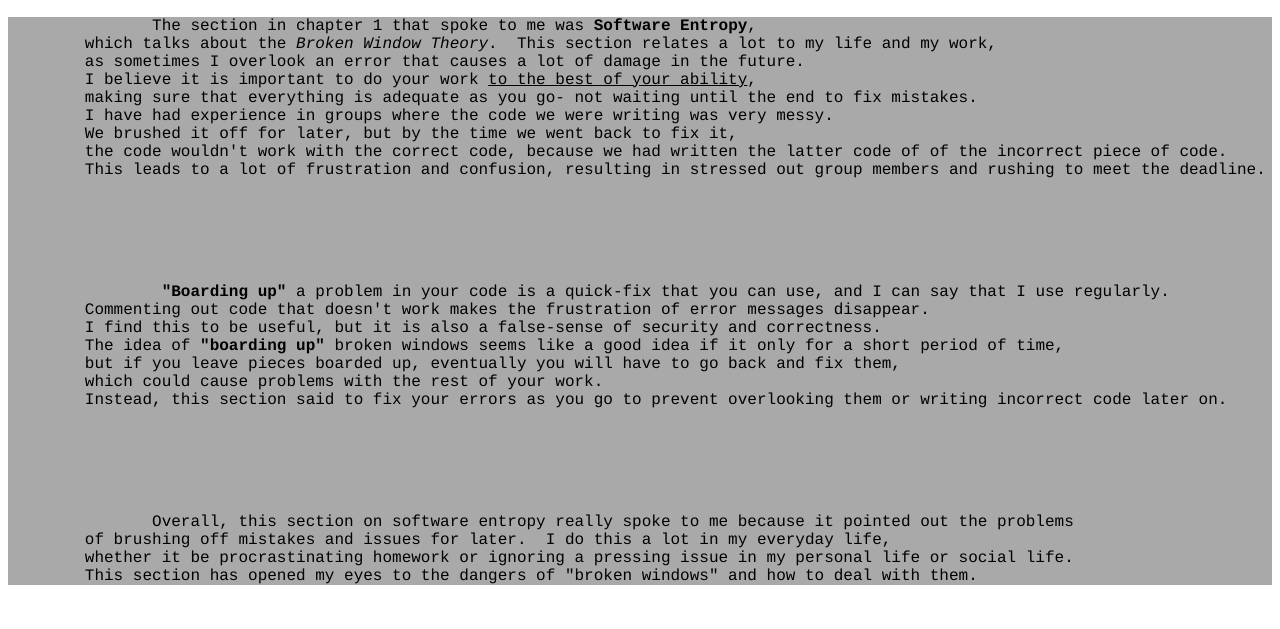
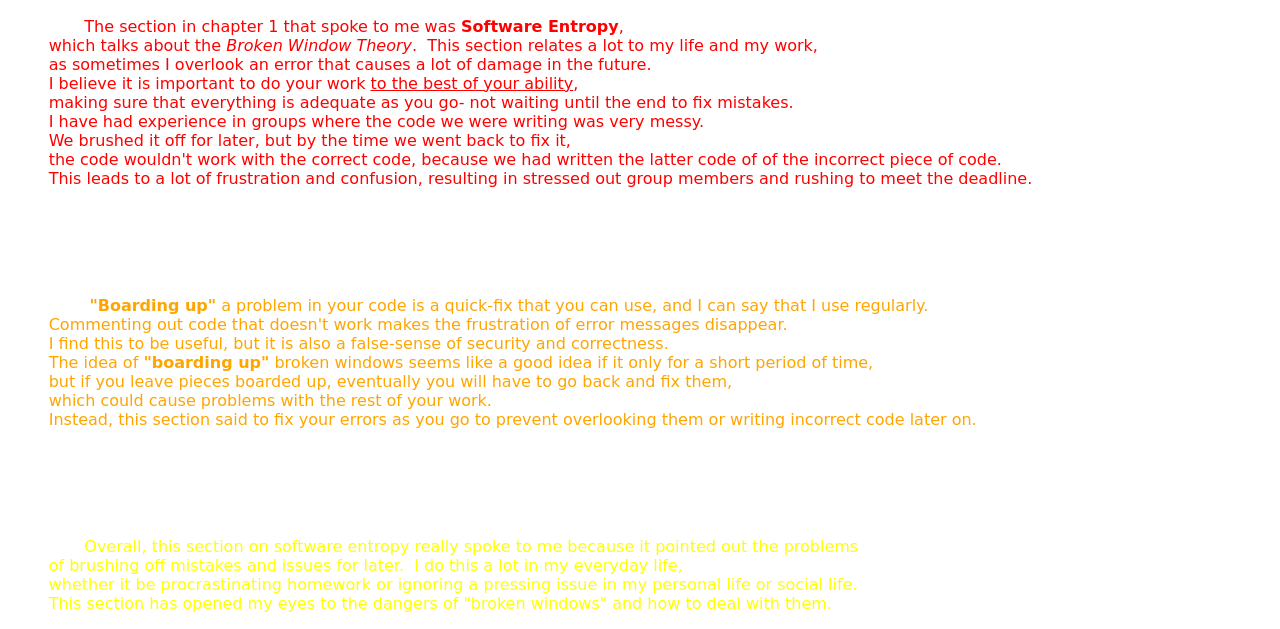
Before and after one commit to KelseyMoore/KelseyMoore.github.io, a plain HTML site: page index.html in a window 1280 px wide. Shown: the part 194-823 px from the top of the page. Before the commit the page ends 800 px from the top, so only its background shows below. Drawn offline with Linux system fonts and the light colour scheme.

Commit message:
font colors

```diff
--- a/index.html
+++ b/index.html
@@ -11,7 +11,7 @@
 <h2 style="background-color:black; color:white; font-family:cursive; text-align:center;">Kelsey Moore</h2>
 </div>
 <!-- <p style="background-color:darkgray; color:black; font-family: courier;"> -->
-<pre style="background-color:darkgray; color:black; font-family: courier;">
+<pre style="color:red; font-family: cursive;">
 	       The section in chapter 1 that spoke to me was <b>Software Entropy</b>,
 	which talks about the <i>Broken Window Theory</i>.  This section relates a lot to my life and my work,
 	as sometimes I overlook an error that causes a lot of damage in the future.
@@ -22,7 +22,7 @@
 	the code wouldn't work with the correct code, because we had written the latter code of of the incorrect piece of code.
 	This leads to a lot of frustration and confusion, resulting in stressed out group members and rushing to meet the deadline.
 	</p>
-	<p style="background-color:darkgray; color:black; font-family: courier;">
+	<p style="color:orange; font-family: cursive;">
 	        <b>"Boarding up"</b> a problem in your code is a quick-fix that you can use, and I can say that I use regularly.
 	Commenting out code that doesn't work makes the frustration of error messages disappear.
 	I find this to be useful, but it is also a false-sense of security and correctness.
@@ -31,7 +31,7 @@
 	which could cause problems with the rest of your work.
 	Instead, this section said to fix your errors as you go to prevent overlooking them or writing incorrect code later on.
 	</p>
-	<p style="background-color:darkgray; color:black; font-family: courier;">
+	<p style="color:yellow; font-family: cursive;">
 	       Overall, this section on software entropy really spoke to me because it pointed out the problems
 	of brushing off mistakes and issues for later.  I do this a lot in my everyday life,
 	whether it be procrastinating homework or ignoring a pressing issue in my personal life or social life.
```
